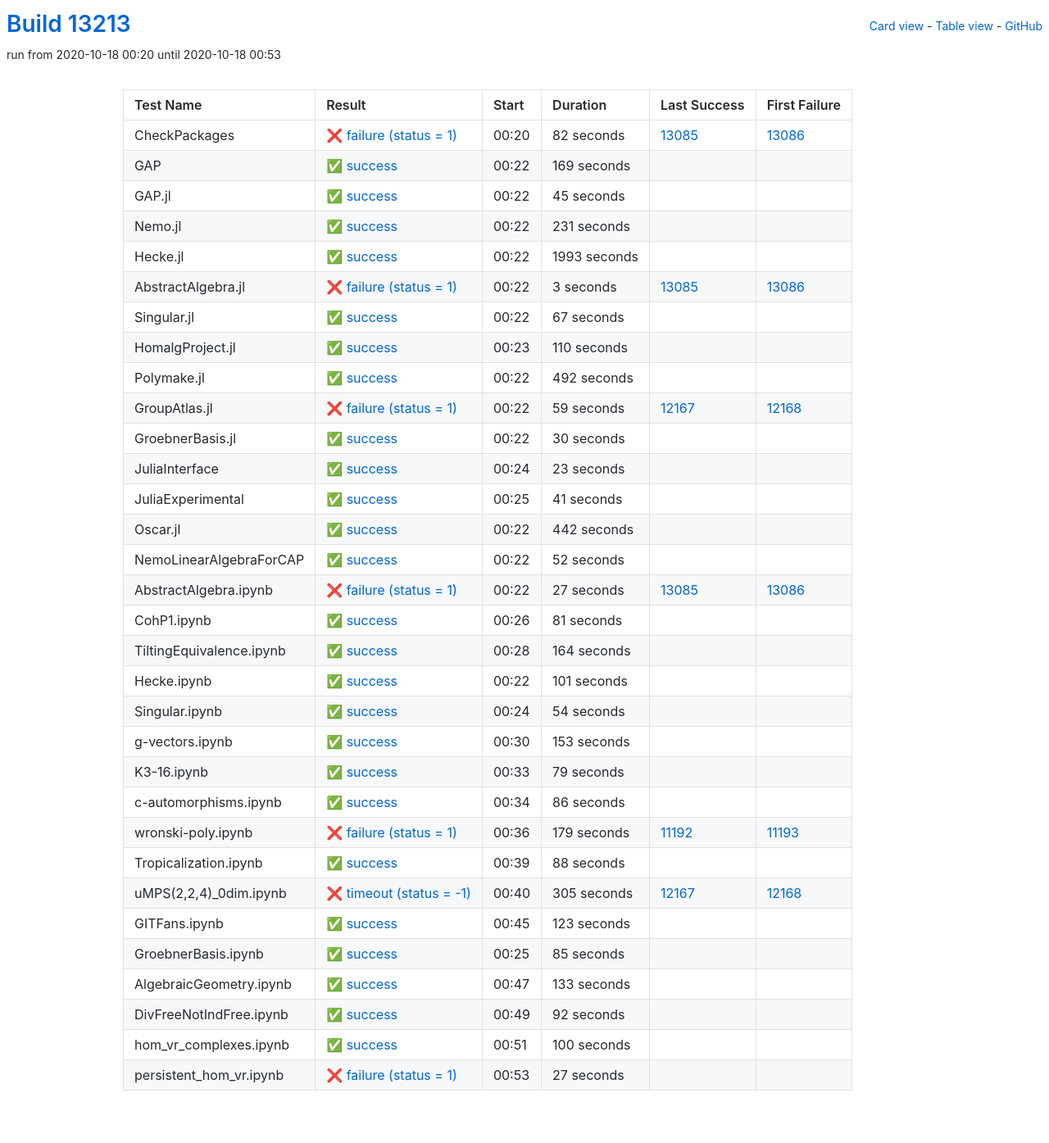
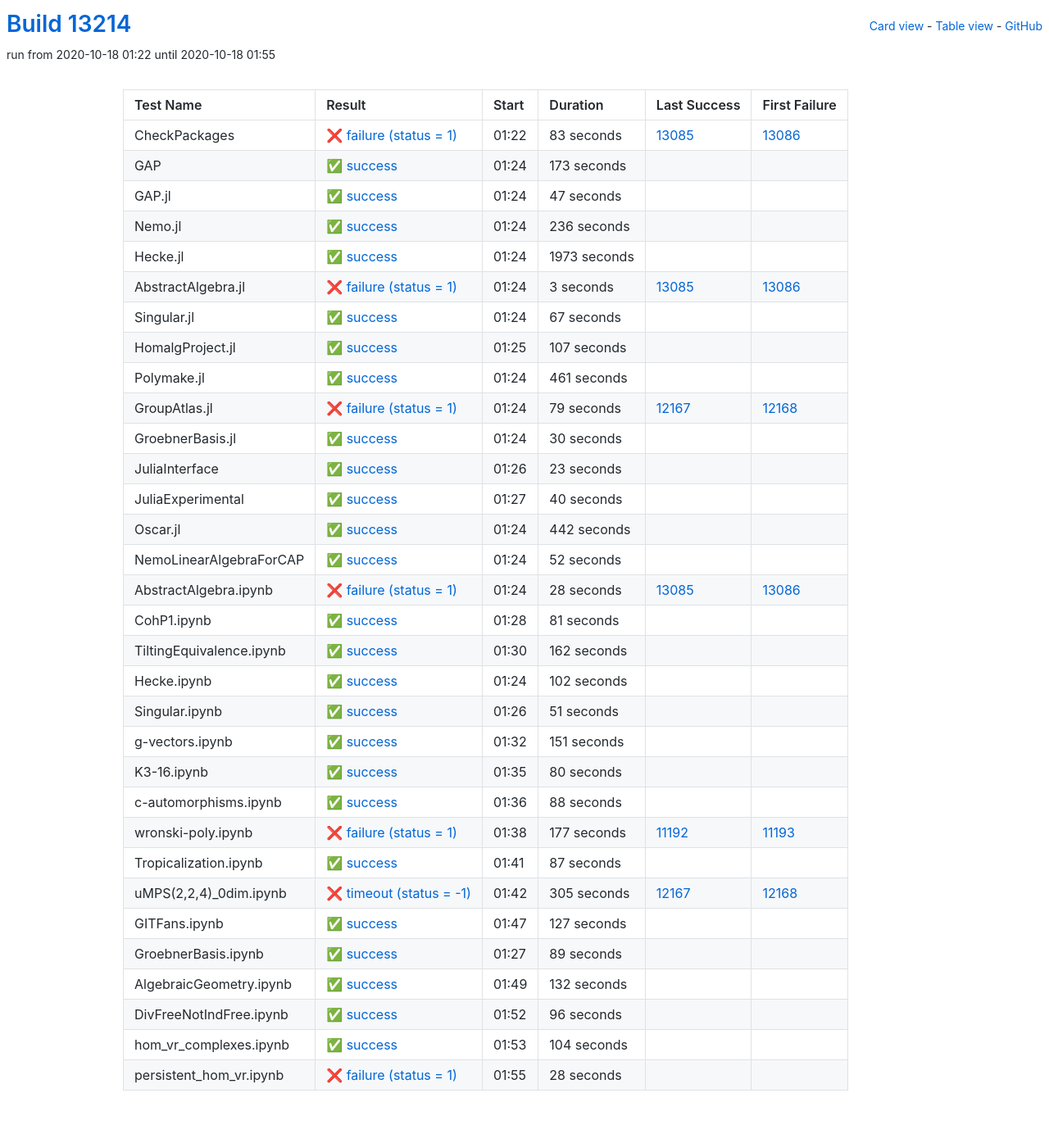
Before and after one commit to oscar-system/oscar-ci-status, a Jekyll site: the page built from table.html, in a window 1280 px wide. Shown: the whole page at 82% size. Built offline with Jekyll 4.4.1, drawn with Linux system fonts in a browser that asks for light colours.

Commit message:
Build #13214

```diff
--- a/_data/ci.yml
+++ b/_data/ci.yml
@@ -1,6 +1,6 @@
 ---
-build: 13213
-build_url: https://oscarci.mathematik.uni-kl.de/job/oscar/13213/
+build: 13214
+build_url: https://oscarci.mathematik.uni-kl.de/job/oscar/13214/
 job: oscar
 organization: oscar-system
 repo: oscar-ci-status
@@ -8,68 +8,68 @@ repourl: https://github.com/oscar-system/oscar-ci-status
 tests:
 - name: CheckPackages
   id: checkpackages
-  log: https://oscarci.mathematik.uni-kl.de/job/oscar/13213/artifact/logs/build-13213/CheckPackages.log
-  start: 2020-10-18 00:20
+  log: https://oscarci.mathematik.uni-kl.de/job/oscar/13214/artifact/logs/build-13214/CheckPackages.log
+  start: 2020-10-18 01:22
   success: false
   exitcode: 1
   status: failure
-  duration: 82
+  duration: 83
   last_success: 13085
   last_success_url: https://oscarci.mathematik.uni-kl.de/job/oscar/13085/
   first_failure: 13086
   first_failure_url: https://oscarci.mathematik.uni-kl.de/job/oscar/13086/
 - name: GAP
   id: gap
-  log: https://oscarci.mathematik.uni-kl.de/job/oscar/13213/artifact/logs/build-13213/GAP.log
-  start: 2020-10-18 00:22
+  log: https://oscarci.mathematik.uni-kl.de/job/oscar/13214/artifact/logs/build-13214/GAP.log
+  start: 2020-10-18 01:24
   success: true
   exitcode: 0
   status: success
-  duration: 169
+  duration: 173
   last_success: false
   last_success_url:
   first_failure: false
   first_failure_url:
 - name: GAP.jl
   id: gap-jl
-  log: https://oscarci.mathematik.uni-kl.de/job/oscar/13213/artifact/logs/build-13213/GAP.jl.log
-  start: 2020-10-18 00:22
+  log: https://oscarci.mathematik.uni-kl.de/job/oscar/13214/artifact/logs/build-13214/GAP.jl.log
+  start: 2020-10-18 01:24
   success: true
   exitcode: 0
   status: success
-  duration: 45
+  duration: 47
   last_success: false
   last_success_url:
   first_failure: false
   first_failure_url:
 - name: Nemo.jl
   id: nemo-jl
-  log: https://oscarci.mathematik.uni-kl.de/job/oscar/13213/artifact/logs/build-13213/Nemo.jl.log
-  start: 2020-10-18 00:22
+  log: https://oscarci.mathematik.uni-kl.de/job/oscar/13214/artifact/logs/build-13214/Nemo.jl.log
+  start: 2020-10-18 01:24
   success: true
   exitcode: 0
   status: success
-  duration: 231
+  duration: 236
   last_success: false
   last_success_url:
   first_failure: false
   first_failure_url:
 - name: Hecke.jl
   id: hecke-jl
-  log: https://oscarci.mathematik.uni-kl.de/job/oscar/13213/artifact/logs/build-13213/Hecke.jl.log
-  start: 2020-10-18 00:22
+  log: https://oscarci.mathematik.uni-kl.de/job/oscar/13214/artifact/logs/build-13214/Hecke.jl.log
+  start: 2020-10-18 01:24
   success: true
   exitcode: 0
   status: success
-  duration: 1993
+  duration: 1973
   last_success: false
   last_success_url:
   first_failure: false
   first_failure_url:
 - name: AbstractAlgebra.jl
   id: abstractalgebra-jl
-  log: https://oscarci.mathematik.uni-kl.de/job/oscar/13213/artifact/logs/build-13213/AbstractAlgebra.jl.log
-  start: 2020-10-18 00:22
+  log: https://oscarci.mathematik.uni-kl.de/job/oscar/13214/artifact/logs/build-13214/AbstractAlgebra.jl.log
+  start: 2020-10-18 01:24
   success: false
   exitcode: 1
   status: failure
@@ -80,8 +80,8 @@ tests:
   first_failure_url: https://oscarci.mathematik.uni-kl.de/job/oscar/13086/
 - name: Singular.jl
   id: singular-jl
-  log: https://oscarci.mathematik.uni-kl.de/job/oscar/13213/artifact/logs/build-13213/Singular.jl.log
-  start: 2020-10-18 00:22
+  log: https://oscarci.mathematik.uni-kl.de/job/oscar/13214/artifact/logs/build-13214/Singular.jl.log
+  start: 2020-10-18 01:24
   success: true
   exitcode: 0
   status: success
@@ -92,44 +92,44 @@ tests:
   first_failure_url:
 - name: HomalgProject.jl
   id: homalgproject-jl
-  log: https://oscarci.mathematik.uni-kl.de/job/oscar/13213/artifact/logs/build-13213/HomalgProject.jl.log
-  start: 2020-10-18 00:23
+  log: https://oscarci.mathematik.uni-kl.de/job/oscar/13214/artifact/logs/build-13214/HomalgProject.jl.log
+  start: 2020-10-18 01:25
   success: true
   exitcode: 0
   status: success
-  duration: 110
+  duration: 107
   last_success: false
   last_success_url:
   first_failure: false
   first_failure_url:
 - name: Polymake.jl
   id: polymake-jl
-  log: https://oscarci.mathematik.uni-kl.de/job/oscar/13213/artifact/logs/build-13213/Polymake.jl.log
-  start: 2020-10-18 00:22
+  log: https://oscarci.mathematik.uni-kl.de/job/oscar/13214/artifact/logs/build-13214/Polymake.jl.log
+  start: 2020-10-18 01:24
   success: true
   exitcode: 0
   status: success
-  duration: 492
+  duration: 461
   last_success: false
   last_success_url:
   first_failure: false
   first_failure_url:
 - name: GroupAtlas.jl
   id: groupatlas-jl
-  log: https://oscarci.mathematik.uni-kl.de/job/oscar/13213/artifact/logs/build-13213/GroupAtlas.jl.log
-  start: 2020-10-18 00:22
+  log: https://oscarci.mathematik.uni-kl.de/job/oscar/13214/artifact/logs/build-13214/GroupAtlas.jl.log
+  start: 2020-10-18 01:24
   success: false
   exitcode: 1
   status: failure
-  duration: 59
+  duration: 79
   last_success: 12167
   last_success_url: https://oscarci.mathematik.uni-kl.de/job/oscar/12167/
   first_failure: 12168
   first_failure_url: https://oscarci.mathematik.uni-kl.de/job/oscar/12168/
 - name: GroebnerBasis.jl
   id: groebnerbasis-jl
-  log: https://oscarci.mathematik.uni-kl.de/job/oscar/13213/artifact/logs/build-13213/GroebnerBasis.jl.log
-  start: 2020-10-18 00:22
+  log: https://oscarci.mathematik.uni-kl.de/job/oscar/13214/artifact/logs/build-13214/GroebnerBasis.jl.log
+  start: 2020-10-18 01:24
   success: true
   exitcode: 0
   status: success
@@ -140,8 +140,8 @@ tests:
   first_failure_url:
 - name: JuliaInterface
   id: juliainterface
-  log: https://oscarci.mathematik.uni-kl.de/job/oscar/13213/artifact/logs/build-13213/JuliaInterface.log
-  start: 2020-10-18 00:24
+  log: https://oscarci.mathematik.uni-kl.de/job/oscar/13214/artifact/logs/build-13214/JuliaInterface.log
+  start: 2020-10-18 01:26
   success: true
   exitcode: 0
   status: success
@@ -152,20 +152,20 @@ tests:
   first_failure_url:
 - name: JuliaExperimental
   id: juliaexperimental
-  log: https://oscarci.mathematik.uni-kl.de/job/oscar/13213/artifact/logs/build-13213/JuliaExperimental.log
-  start: 2020-10-18 00:25
+  log: https://oscarci.mathematik.uni-kl.de/job/oscar/13214/artifact/logs/build-13214/JuliaExperimental.log
+  start: 2020-10-18 01:27
   success: true
   exitcode: 0
   status: success
-  duration: 41
+  duration: 40
   last_success: false
   last_success_url:
   first_failure: false
   first_failure_url:
 - name: Oscar.jl
   id: oscar-jl
-  log: https://oscarci.mathematik.uni-kl.de/job/oscar/13213/artifact/logs/build-13213/Oscar.jl.log
-  start: 2020-10-18 00:22
+  log: https://oscarci.mathematik.uni-kl.de/job/oscar/13214/artifact/logs/build-13214/Oscar.jl.log
+  start: 2020-10-18 01:24
   success: true
   exitcode: 0
   status: success
@@ -176,8 +176,8 @@ tests:
   first_failure_url:
 - name: NemoLinearAlgebraForCAP
   id: nemolinearalgebraforcap
-  log: https://oscarci.mathematik.uni-kl.de/job/oscar/13213/artifact/logs/build-13213/NemoLinearAlgebraForCAP.log
-  start: 2020-10-18 00:22
+  log: https://oscarci.mathematik.uni-kl.de/job/oscar/13214/artifact/logs/build-13214/NemoLinearAlgebraForCAP.log
+  start: 2020-10-18 01:24
   success: true
   exitcode: 0
   status: success
@@ -188,20 +188,20 @@ tests:
   first_failure_url:
 - name: AbstractAlgebra.ipynb
   id: abstractalgebra-ipynb
-  log: https://oscarci.mathematik.uni-kl.de/job/oscar/13213/artifact/logs/build-13213/AbstractAlgebra.ipynb.log
-  start: 2020-10-18 00:22
+  log: https://oscarci.mathematik.uni-kl.de/job/oscar/13214/artifact/logs/build-13214/AbstractAlgebra.ipynb.log
+  start: 2020-10-18 01:24
   success: false
   exitcode: 1
   status: failure
-  duration: 27
+  duration: 28
   last_success: 13085
   last_success_url: https://oscarci.mathematik.uni-kl.de/job/oscar/13085/
   first_failure: 13086
   first_failure_url: https://oscarci.mathematik.uni-kl.de/job/oscar/13086/
 - name: CohP1.ipynb
   id: cohp1-ipynb
-  log: https://oscarci.mathematik.uni-kl.de/job/oscar/13213/artifact/logs/build-13213/CohP1.ipynb.log
-  start: 2020-10-18 00:26
+  log: https://oscarci.mathematik.uni-kl.de/job/oscar/13214/artifact/logs/build-13214/CohP1.ipynb.log
+  start: 2020-10-18 01:28
   success: true
   exitcode: 0
   status: success
@@ -212,92 +212,68 @@ tests:
   first_failure_url:
 - name: TiltingEquivalence.ipynb
   id: tiltingequivalence-ipynb
-  log: https://oscarci.mathematik.uni-kl.de/job/oscar/13213/artifact/logs/build-13213/TiltingEquivalence.ipynb.log
-  start: 2020-10-18 00:28
+  log: https://oscarci.mathematik.uni-kl.de/job/oscar/13214/artifact/logs/build-13214/TiltingEquivalence.ipynb.log
+  start: 2020-10-18 01:30
   success: true
   exitcode: 0
   status: success
-  duration: 164
+  duration: 162
   last_success: false
   last_success_url:
   first_failure: false
   first_failure_url:
 - name: Hecke.ipynb
   id: hecke-ipynb
-  log: https://oscarci.mathematik.uni-kl.de/job/oscar/13213/artifact/logs/build-13213/Hecke.ipynb.log
-  start: 2020-10-18 00:22
+  log: https://oscarci.mathematik.uni-kl.de/job/oscar/13214/artifact/logs/build-13214/Hecke.ipynb.log
+  start: 2020-10-18 01:24
   success: true
   exitcode: 0
   status: success
-  duration: 101
+  duration: 102
   last_success: false
   last_success_url:
   first_failure: false
   first_failure_url:
 - name: Singular.ipynb
   id: singular-ipynb
-  log: https://oscarci.mathematik.uni-kl.de/job/oscar/13213/artifact/logs/build-13213/Singular.ipynb.log
-  start: 2020-10-18 00:24
+  log: https://oscarci.mathematik.uni-kl.de/job/oscar/13214/artifact/logs/build-13214/Singular.ipynb.log
+  start: 2020-10-18 01:26
   success: true
   exitcode: 0
   status: success
-  duration: 54
+  duration: 51
   last_success: false
   last_success_url:
   first_failure: false
   first_failure_url:
 - name: g-vectors.ipynb
   id: g-vectors-ipynb
-  log: https://oscarci.mathematik.uni-kl.de/job/oscar/13213/artifact/logs/build-13213/g-vectors.ipynb.log
-  start: 2020-10-18 00:30
+  log: https://oscarci.mathematik.uni-kl.de/job/oscar/13214/artifact/logs/build-13214/g-vectors.ipynb.log
+  start: 2020-10-18 01:32
   success: true
   exitcode: 0
   status: success
-  duration: 153
+  duration: 151
   last_success: false
   last_success_url:
   first_failure: false
   first_failure_url:
 - name: K3-16.ipynb
   id: k3-16-ipynb
-  log: https://oscarci.mathematik.uni-kl.de/job/oscar/13213/artifact/logs/build-13213/K3-16.ipynb.log
-  start: 2020-10-18 00:33
+  log: https://oscarci.mathematik.uni-kl.de/job/oscar/13214/artifact/logs/build-13214/K3-16.ipynb.log
+  start: 2020-10-18 01:35
   success: true
   exitcode: 0
   status: success
-  duration: 79
+  duration: 80
   last_success: false
   last_success_url:
   first_failure: false
   first_failure_url:
 - name: c-automorphisms.ipynb
   id: c-automorphisms-ipynb
-  log: https://oscarci.mathematik.uni-kl.de/job/oscar/13213/artifact/logs/build-13213/c-automorphisms.ipynb.log
-  start: 2020-10-18 00:34
-  success: true
-  exitcode: 0
-  status: success
-  duration: 86
-  last_success: false
-  last_success_url:
-  first_failure: false
-  first_failure_url:
-- name: wronski-poly.ipynb
-  id: wronski-poly-ipynb
-  log: https://oscarci.mathematik.uni-kl.de/job/oscar/13213/artifact/logs/build-13213/wronski-poly.ipynb.log
-  start: 2020-10-18 00:36
-  success: false
-  exitcode: 1
-  status: failure
-  duration: 179
-  last_success: 11192
-  last_success_url: https://oscarci.mathematik.uni-kl.de/job/oscar/11192/
-  first_failure: 11193
-  first_failure_url: https://oscarci.mathematik.uni-kl.de/job/oscar/11193/
-- name: Tropicalization.ipynb
-  id: tropicalization-ipynb
-  log: https://oscarci.mathematik.uni-kl.de/job/oscar/13213/artifact/logs/build-13213/Tropicalization.ipynb.log
-  start: 2020-10-18 00:39
+  log: https://oscarci.mathematik.uni-kl.de/job/oscar/13214/artifact/logs/build-13214/c-automorphisms.ipynb.log
+  start: 2020-10-18 01:36
   success: true
   exitcode: 0
   status: success
@@ -306,10 +282,34 @@ tests:
   last_success_url:
   first_failure: false
   first_failure_url:
+- name: wronski-poly.ipynb
+  id: wronski-poly-ipynb
+  log: https://oscarci.mathematik.uni-kl.de/job/oscar/13214/artifact/logs/build-13214/wronski-poly.ipynb.log
+  start: 2020-10-18 01:38
+  success: false
+  exitcode: 1
+  status: failure
+  duration: 177
+  last_success: 11192
+  last_success_url: https://oscarci.mathematik.uni-kl.de/job/oscar/11192/
+  first_failure: 11193
+  first_failure_url: https://oscarci.mathematik.uni-kl.de/job/oscar/11193/
+- name: Tropicalization.ipynb
+  id: tropicalization-ipynb
+  log: https://oscarci.mathematik.uni-kl.de/job/oscar/13214/artifact/logs/build-13214/Tropicalization.ipynb.log
+  start: 2020-10-18 01:41
+  success: true
+  exitcode: 0
+  status: success
+  duration: 87
+  last_success: false
+  last_success_url:
+  first_failure: false
+  first_failure_url:
 - name: uMPS(2,2,4)_0dim.ipynb
   id: umps-2-2-4-0dim-ipynb
-  log: https://oscarci.mathematik.uni-kl.de/job/oscar/13213/artifact/logs/build-13213/uMPS-2-2-4-_0dim.ipynb.log
-  start: 2020-10-18 00:40
+  log: https://oscarci.mathematik.uni-kl.de/job/oscar/13214/artifact/logs/build-13214/uMPS-2-2-4-_0dim.ipynb.log
+  start: 2020-10-18 01:42
   success: false
   exitcode: -1
   status: timeout
@@ -320,72 +320,72 @@ tests:
   first_failure_url: https://oscarci.mathematik.uni-kl.de/job/oscar/12168/
 - name: GITFans.ipynb
   id: gitfans-ipynb
-  log: https://oscarci.mathematik.uni-kl.de/job/oscar/13213/artifact/logs/build-13213/GITFans.ipynb.log
-  start: 2020-10-18 00:45
+  log: https://oscarci.mathematik.uni-kl.de/job/oscar/13214/artifact/logs/build-13214/GITFans.ipynb.log
+  start: 2020-10-18 01:47
   success: true
   exitcode: 0
   status: success
-  duration: 123
+  duration: 127
   last_success: false
   last_success_url:
   first_failure: false
   first_failure_url:
 - name: GroebnerBasis.ipynb
   id: groebnerbasis-ipynb
-  log: https://oscarci.mathematik.uni-kl.de/job/oscar/13213/artifact/logs/build-13213/GroebnerBasis.ipynb.log
-  start: 2020-10-18 00:25
+  log: https://oscarci.mathematik.uni-kl.de/job/oscar/13214/artifact/logs/build-13214/GroebnerBasis.ipynb.log
+  start: 2020-10-18 01:27
   success: true
   exitcode: 0
   status: success
-  duration: 85
+  duration: 89
   last_success: false
   last_success_url:
   first_failure: false
   first_failure_url:
 - name: AlgebraicGeometry.ipynb
   id: algebraicgeometry-ipynb
-  log: https://oscarci.mathematik.uni-kl.de/job/oscar/13213/artifact/logs/build-13213/AlgebraicGeometry.ipynb.log
-  start: 2020-10-18 00:47
+  log: https://oscarci.mathematik.uni-kl.de/job/oscar/13214/artifact/logs/build-13214/AlgebraicGeometry.ipynb.log
+  start: 2020-10-18 01:49
   success: true
   exitcode: 0
   status: success
-  duration: 133
+  duration: 132
   last_success: false
   last_success_url:
   first_failure: false
   first_failure_url:
 - name: DivFreeNotIndFree.ipynb
   id: divfreenotindfree-ipynb
-  log: https://oscarci.mathematik.uni-kl.de/job/oscar/13213/artifact/logs/build-13213/DivFreeNotIndFree.ipynb.log
-  start: 2020-10-18 00:49
+  log: https://oscarci.mathematik.uni-kl.de/job/oscar/13214/artifact/logs/build-13214/DivFreeNotIndFree.ipynb.log
+  start: 2020-10-18 01:52
   success: true
   exitcode: 0
   status: success
-  duration: 92
+  duration: 96
   last_success: false
   last_success_url:
   first_failure: false
   first_failure_url:
 - name: hom_vr_complexes.ipynb
   id: hom-vr-complexes-ipynb
-  log: https://oscarci.mathematik.uni-kl.de/job/oscar/13213/artifact/logs/build-13213/hom_vr_complexes.ipynb.log
-  start: 2020-10-18 00:51
+  log: https://oscarci.mathematik.uni-kl.de/job/oscar/13214/artifact/logs/build-13214/hom_vr_complexes.ipynb.log
+  start: 2020-10-18 01:53
   success: true
   exitcode: 0
   status: success
-  duration: 100
+  duration: 104
   last_success: false
   last_success_url:
   first_failure: false
   first_failure_url:
 - name: persistent_hom_vr.ipynb
   id: persistent-hom-vr-ipynb
-  log: https://oscarci.mathematik.uni-kl.de/job/oscar/13213/artifact/logs/build-13213/persistent_hom_vr.ipynb.log
-  start: 2020-10-18 00:53
+  log: https://oscarci.mathematik.uni-kl.de/job/oscar/13214/artifact/logs/build-13214/persistent_hom_vr.ipynb.log
+  start: 2020-10-18 01:55
   success: false
   exitcode: 1
   status: failure
-  duration: 27
+  duration: 28
   last_success: false
   last_success_url:
   first_failure: false
```
Also changed, not shown: README.md.
